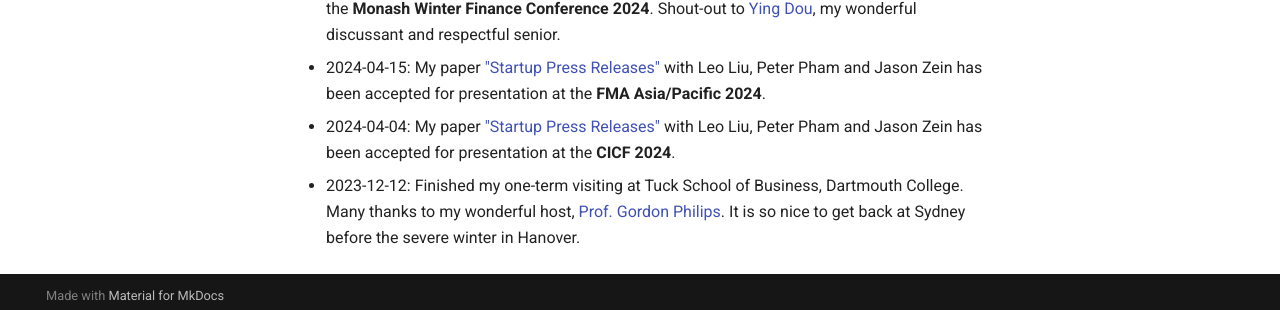
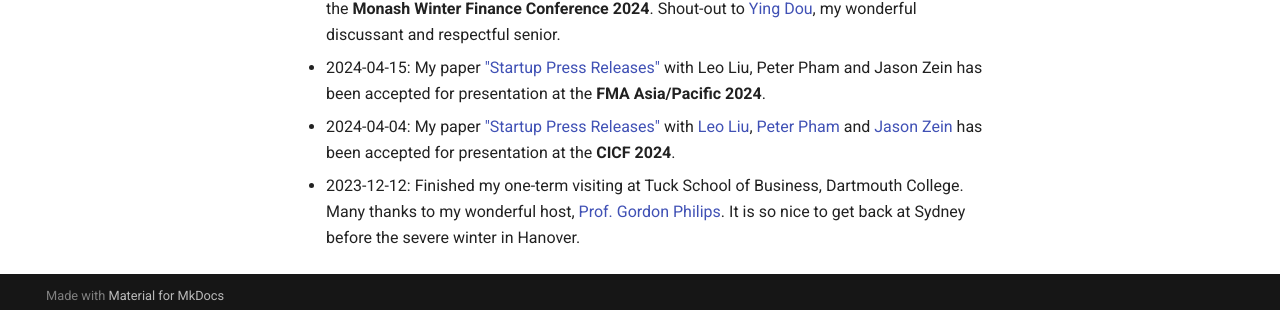
Before and after one commit to huaizhouli/huaizhouli.github.io, an MkDocs documentation site: the page built from docs/index.md, in a window 1280 px wide and 900 px high, scrolled down 697 px. Shown: the part 581-891 px from the top of the window. Built offline with MkDocs 1.6.1 and Material for MkDocs 9.7.7, drawn with Linux system fonts in a browser that asks for light colours; part of the change alters nothing that is shown.

```diff
--- a/docs/index.md
+++ b/docs/index.md
@@ -22,5 +22,5 @@ His work has been accepted for presentation at conferences such as CICF, FMA, FI
 - 2024-10-21: Came back from the **FMA Annual Meeting 2024**. Tiring travel, but I'm glad to meet with old friends and make new ones.
 - 2024-07-17: It was such a great experience presenting my paper ["Startup Press Releases"]() at the **Monash Winter Finance Conference 2024**. Shout-out to [Ying Dou](https://research.monash.edu/en/persons/ying-dou), my wonderful discussant and respectful senior.
 - 2024-04-15: My paper ["Startup Press Releases"]() with Leo Liu, Peter Pham and Jason Zein has been accepted for presentation at the **FMA Asia/Pacific 2024**.
-- 2024-04-04: My paper ["Startup Press Releases"]() with Leo Liu, Peter Pham and Jason Zein has been accepted for presentation at the **CICF 2024**.
+- 2024-04-04: My paper ["Startup Press Releases"]() with [Leo Liu](https://leoliu0.github.io/), [Peter Pham](https://sites.google.com/view/peterkienpham/home) and [Jason Zein](https://www.jasonzein.com/) has been accepted for presentation at the **CICF 2024**.
 - 2023-12-12: Finished my one-term visiting at Tuck School of Business, Dartmouth College. Many thanks to my wonderful host, [Prof. Gordon Philips](https://facultynew.tuck.dartmouth.edu/gordon-phillips/). It is so nice to get back at Sydney before the severe winter in Hanover.
```
